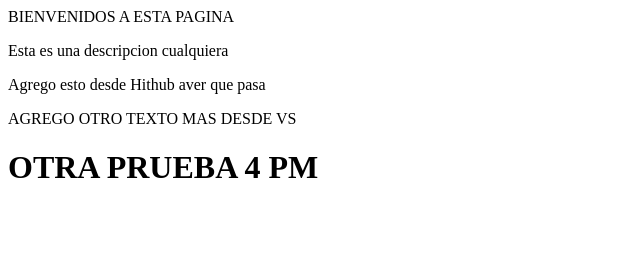
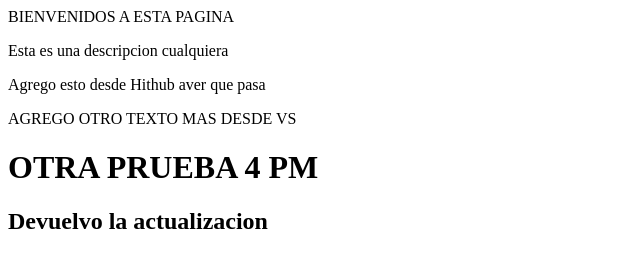
Before and after one commit to BalwinLadino/Nueva_Exploracion, a plain HTML site: page index.html in a window 1280 px wide. Shown: the whole page, without its empty margins (0-640 px from the left). Drawn offline with Linux system fonts and the light colour scheme.

Commit message:
i add another line too

```diff
--- a/index.html
+++ b/index.html
@@ -12,5 +12,6 @@
     <p>Agrego esto desde Hithub aver que pasa</p>
     <p2>AGREGO OTRO TEXTO MAS DESDE VS</p2>
     <h1> OTRA PRUEBA 4 PM <h2>
+        <h2>Devuelvo la actualizacion </h2>
   </body>
 </html>
```
